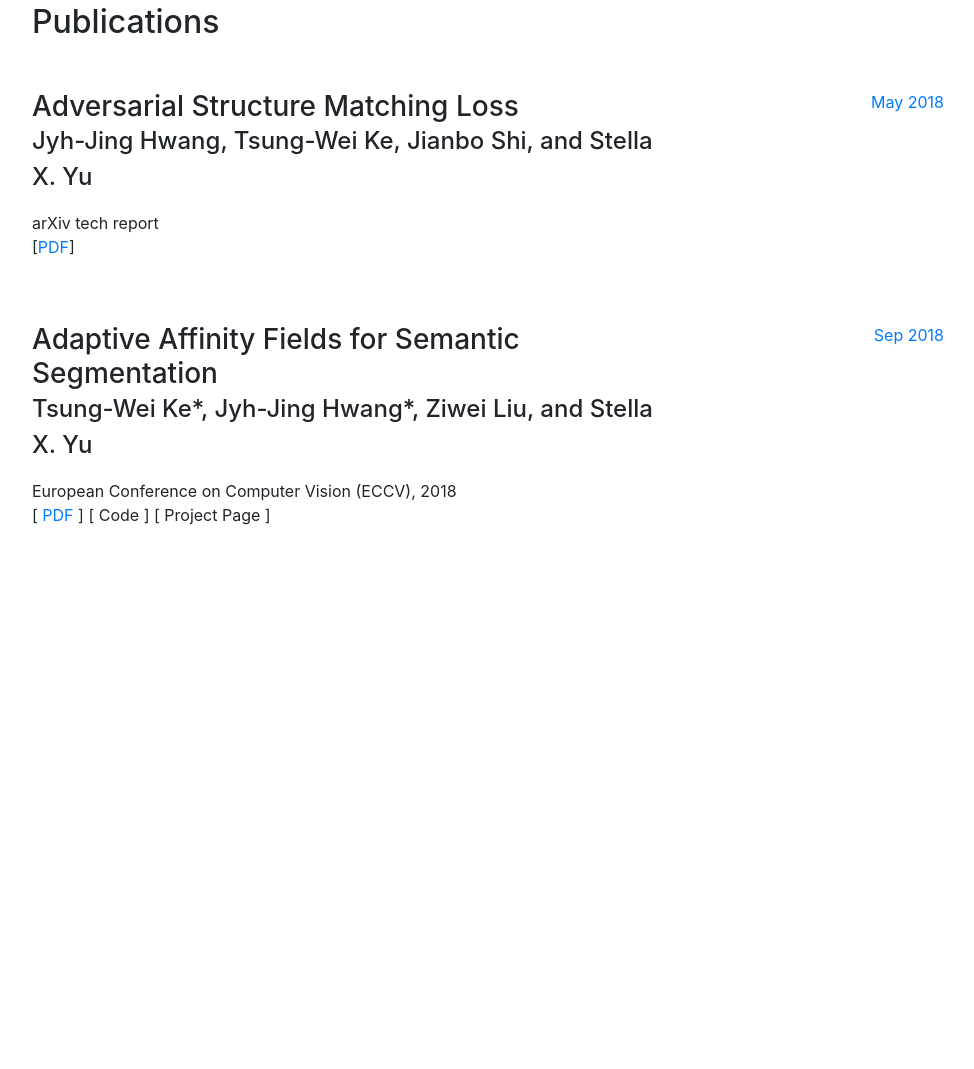
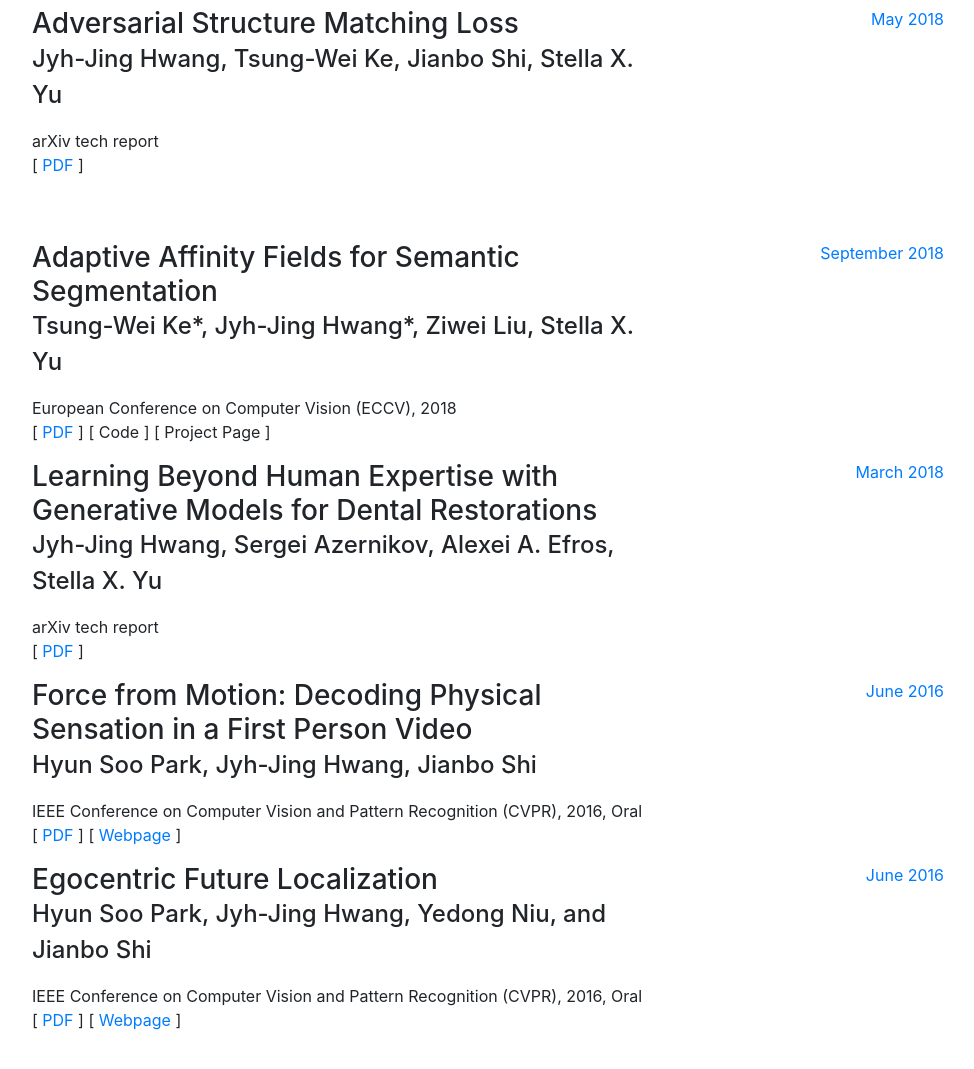
Before and after one commit to jyhjinghwang/jyhjinghwang.github.io, a website with bundled scripts: page index.html in a window 1280 px wide. Shown: the part 927-1996 px from the top of the page, without its empty margins (288-1262 px from the left). Before the commit the page ends 1600 px from the top, so only its background shows below. Built offline with nearby package versions, Linux system fonts and the light colour scheme; files whose address does not match are found by name; a web font is replaced by a local one.

Commit message:
Add a few more papers

```diff
--- a/index.html
+++ b/index.html
@@ -79,10 +79,10 @@
           <div class="resume-item d-flex flex-column flex-md-row mb-5">
             <div class="resume-content mr-auto">
               <h3 class="mb-0">Adversarial Structure Matching Loss</h3>
-              <div class="subheading mb-3">Jyh-Jing Hwang, Tsung-Wei Ke, Jianbo Shi, and Stella X. Yu</div>
+              <div class="subheading mb-3">Jyh-Jing Hwang, Tsung-Wei Ke, Jianbo Shi, Stella X. Yu</div>
               <div>arXiv tech report</div>
               <p>
-                [<a href="https://arxiv.org/abs/1805.07457">PDF</a>]
+                [ <a href="https://arxiv.org/abs/1805.07457">PDF</a> ]
               </p>
             </div>
             <div class="resume-date text-md-right">
@@ -93,14 +93,56 @@
           <div class="resume-item d-flex flex-column flex-md-row">
             <div class="resume-content mr-auto">
               <h3 class="mb-0">Adaptive Affinity Fields for Semantic Segmentation</h3>
-              <div class="subheading mb-3">Tsung-Wei Ke*, Jyh-Jing Hwang*, Ziwei Liu, and Stella X. Yu</div>
+              <div class="subheading mb-3">Tsung-Wei Ke*, Jyh-Jing Hwang*, Ziwei Liu, Stella X. Yu</div>
               <div>European Conference on Computer Vision (ECCV), 2018</div>
               <p>
                 [ <a href="https://arxiv.org/abs/1803.10335">PDF</a> ] [ Code ] [ Project Page ]
               </p>
             </div>
             <div class="resume-date text-md-right">
-              <span class="text-primary">Sep 2018</span>
+              <span class="text-primary">September 2018</span>
+            </div>
+          </div>
+
+          <div class="resume-item d-flex flex-column flex-md-row">
+            <div class="resume-content mr-auto">
+              <h3 class="mb-0">Learning Beyond Human Expertise with Generative Models for Dental Restorations</h3>
+              <div class="subheading mb-3">Jyh-Jing Hwang, Sergei Azernikov, Alexei A. Efros, Stella X. Yu</div>
+              <div>arXiv tech report</div>
+              <p>
+                [ <a href="https://arxiv.org/abs/1804.00064">PDF</a> ]
+              </p>
+            </div>
+            <div class="resume-date text-md-right">
+              <span class="text-primary">March 2018</span>
+            </div>
+          </div>
+
+          <div class="resume-item d-flex flex-column flex-md-row">
+            <div class="resume-content mr-auto">
+              <h3 class="mb-0">Force from Motion: Decoding Physical Sensation in a First Person Video</h3>
+              <div class="subheading mb-3">Hyun Soo Park, Jyh-Jing Hwang, Jianbo Shi</div>
+              <div>IEEE Conference on Computer Vision and Pattern Recognition (CVPR), 2016, Oral</div>
+              <p>
+                [ <a href="https://www-users.cs.umn.edu/~hspark/ForceFromMotion_CVPR16.pdf">PDF</a> ] [ <a href="https://www-users.cs.umn.edu/~hspark/ffm.html">Webpage</a> ]
+              </p>
+            </div>
+            <div class="resume-date text-md-right">
+              <span class="text-primary">June 2016</span>
+            </div>
+          </div>
+
+          <div class="resume-item d-flex flex-column flex-md-row">
+            <div class="resume-content mr-auto">
+              <h3 class="mb-0">Egocentric Future Localization</h3>
+              <div class="subheading mb-3">Hyun Soo Park, Jyh-Jing Hwang, Yedong Niu, and Jianbo Shi</div>
+              <div>IEEE Conference on Computer Vision and Pattern Recognition (CVPR), 2016, Oral</div>
+              <p>
+                [ <a href="https://www-users.cs.umn.edu/~hspark/FutureLocalization_CVPR2016.pdf">PDF</a> ] [ <a href="https://www-users.cs.umn.edu/~hspark/future_loc.html">Webpage</a> ]
+              </p>
+            </div>
+            <div class="resume-date text-md-right">
+              <span class="text-primary">June 2016</span>
             </div>
           </div>
 
```
